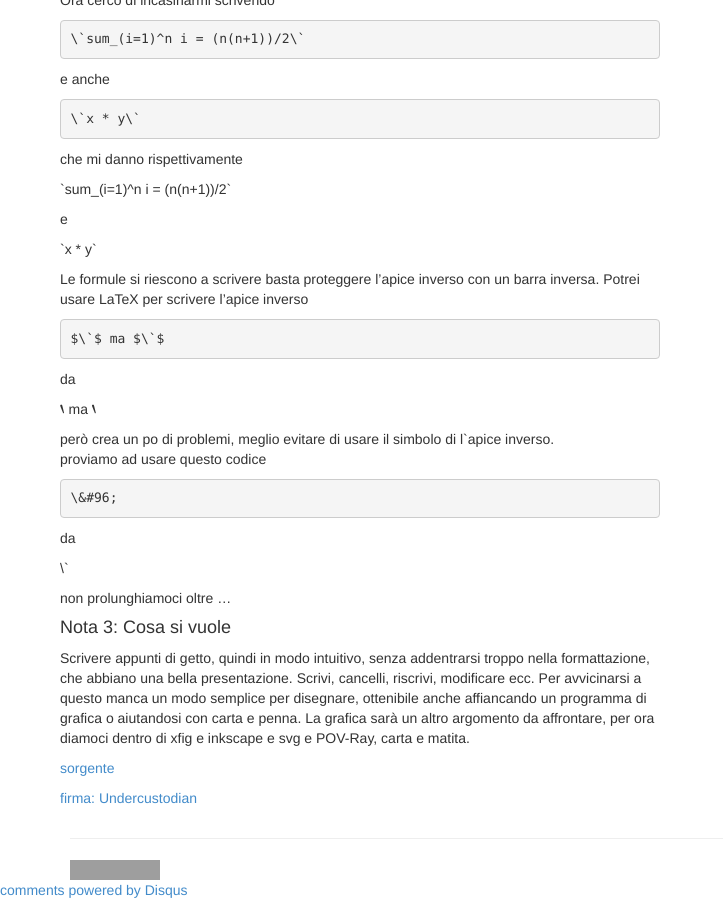
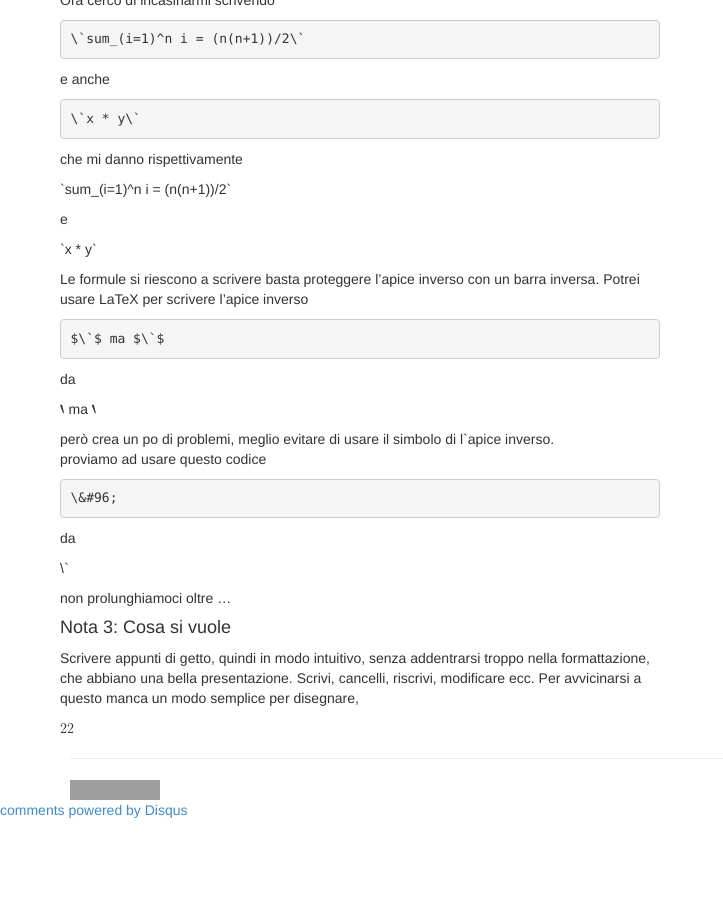
Before and after one commit to undercustodian/undercustodian.github.io-2020-06-16, a Jekyll site: the page built from blog/_posts/2015-03-09-newsletter.md, in a window 1280 px wide and 900 px high, scrolled down 1284 px. Shown: the whole window, without its empty margins (0-723 px from the left). Built offline with Jekyll 4.4.1, drawn with Linux system fonts in a browser that asks for light colours; nearby versions of some CDN libraries; formulas are drawn with MathJax 3; after the commit the page ends 2104 px from its top, so only the background shows below that; grey boxes are pictures that could not be loaded.

Commit message:
Prova math

```diff
--- a/blog/_posts/2015-03-09-newsletter.md
+++ b/blog/_posts/2015-03-09-newsletter.md
@@ -88,7 +88,10 @@
 non prolunghiamoci oltre ...
 
 #### Nota 3: Cosa si vuole
-Scrivere appunti di getto, quindi in modo intuitivo, senza addentrarsi troppo nella formattazione, che abbiano una bella presentazione. Scrivi, cancelli, riscrivi, modificare ecc. Per avvicinarsi a questo manca un modo semplice per disegnare, ottenibile anche affiancando un programma di grafica o aiutandosi con carta e penna. La grafica sarà un altro argomento da affrontare, per ora diamoci dentro di xfig e inkscape e svg e POV-Ray, carta e matita.
+Scrivere appunti di getto, quindi in modo intuitivo, senza addentrarsi troppo nella formattazione, che abbiano una bella presentazione. Scrivi, cancelli, riscrivi, modificare ecc. Per avvicinarsi a questo manca un modo semplice per disegnare,
+<math><mn>2</mn><n0>+</mo><mn>2</mn></mnth
+
+ottenibile anche affiancando un programma di grafica o aiutandosi con carta e penna. La grafica sarà un altro argomento da affrontare, per ora diamoci dentro di xfig e inkscape e svg e POV-Ray, carta e matita.
 
 
 [sorgente](https://github.com/undercustodian/undercustodian.github.io/blob/master/blog/_posts/2015-03-09-newsletter.md)
```
